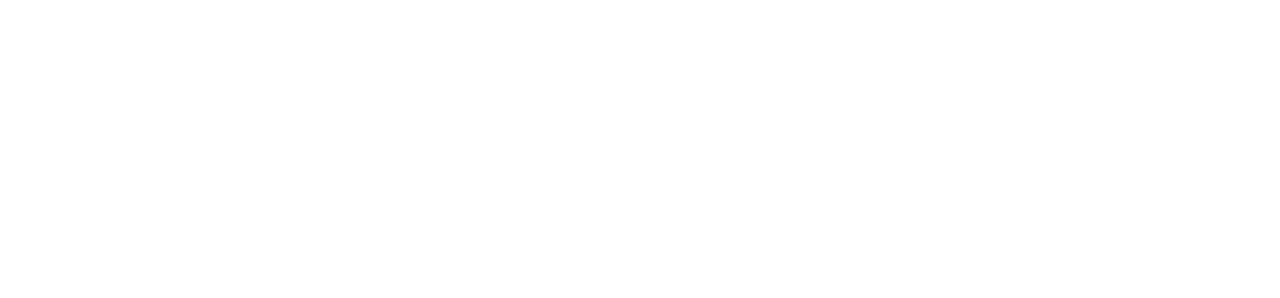
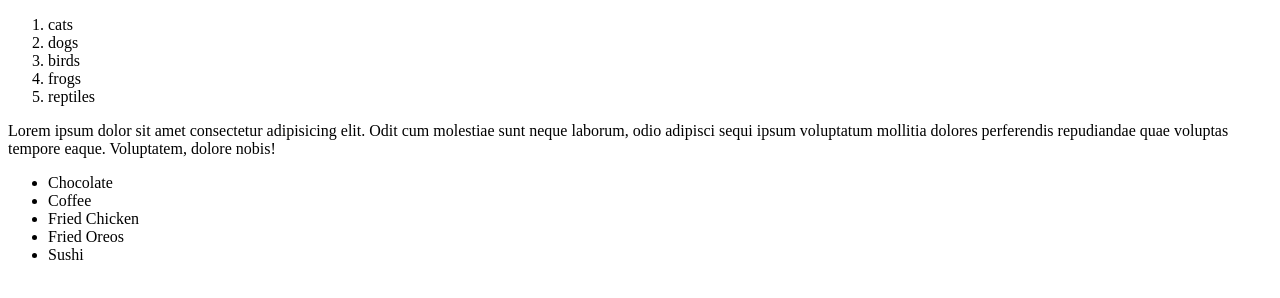
Before and after one commit to kanslo/kanslo.github.io, a plain HTML site: page demos/index.html in a window 1280 px wide. Drawn offline with Linux system fonts and the light colour scheme.

Commit message:
Update index.html

```diff
--- a/demos/index.html
+++ b/demos/index.html
@@ -3,9 +3,25 @@
     <head>
         <meta charset="UTF-8">
         <meta name="viewport" content="width=device-width, initial-scale=1.0">
-        <title>Document</title>
+        <title>Lists Demo</title>
     </head>
     <body>
+        <ol>
+          <li>cats</li>
+          <li>dogs</li>
+          <li>birds</li>
+          <li>frogs</li>
+          <li>reptiles</li>
+        </ol>
+        <p>Lorem ipsum dolor sit amet consectetur adipisicing elit. Odit cum molestiae sunt neque laborum, odio adipisci sequi ipsum voluptatum mollitia dolores perferendis repudiandae quae voluptas tempore eaque. Voluptatem, dolore nobis!</p>
+        <ul>
+            <li>Chocolate</li>
+            <li>Coffee</li>
+            <li>Fried Chicken</li>
+            <li>Fried Oreos</li>
+           <li>Sushi</li>
+
+        </ul>
 
     </body>
     </html>
```
